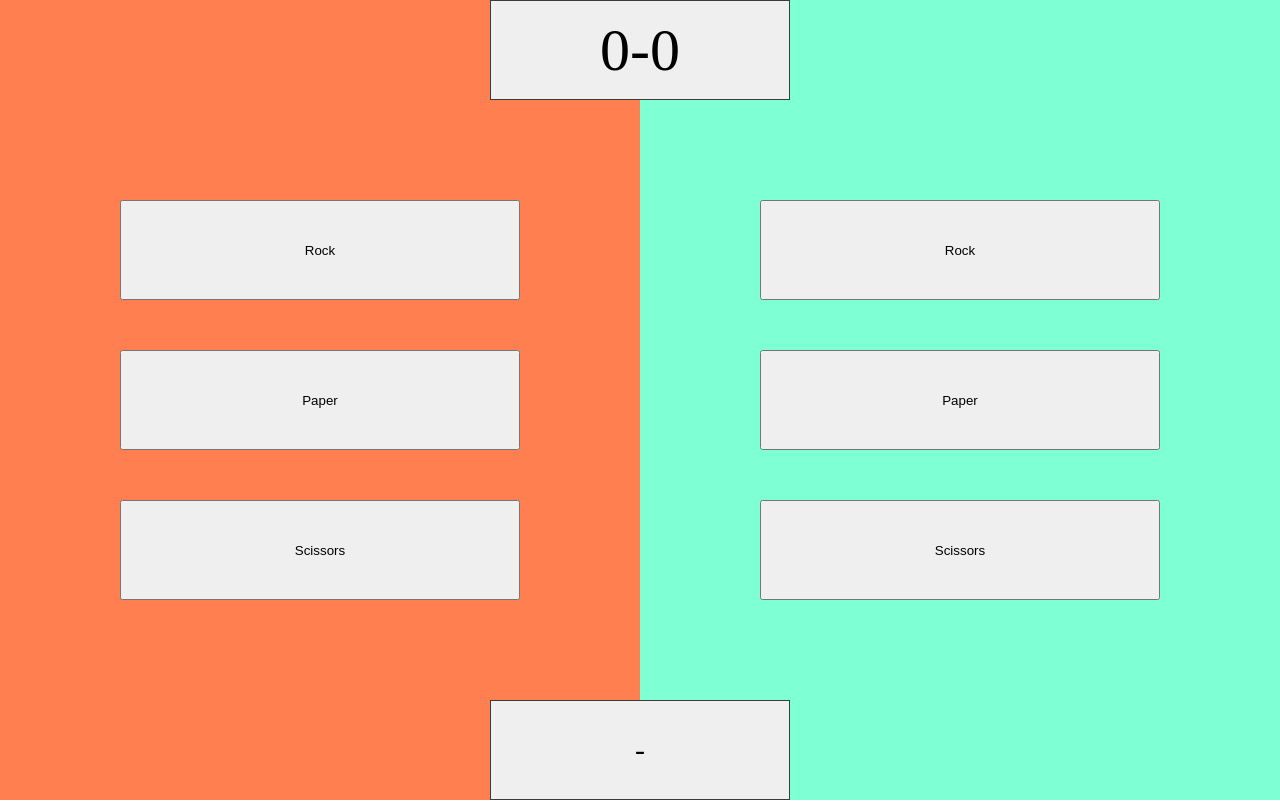
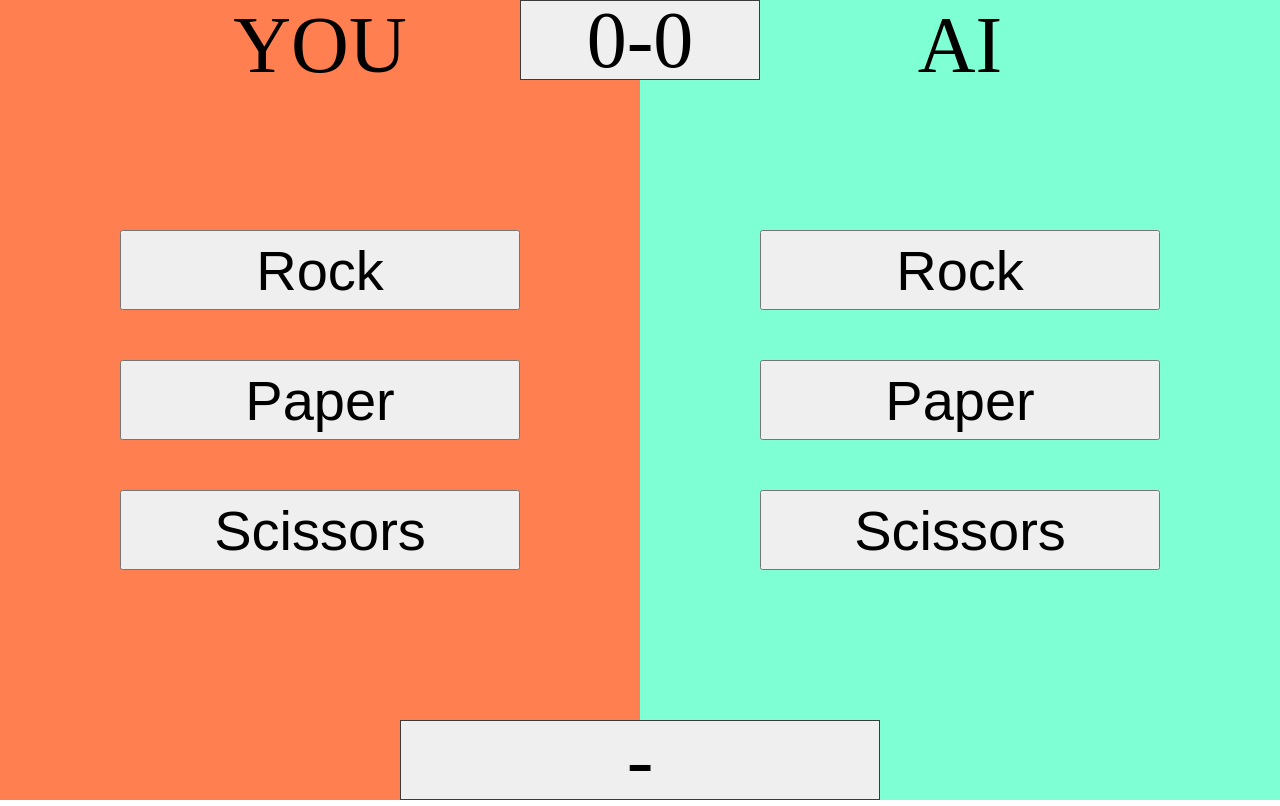
Before and after one commit to photonnn/rock-paper-scissors, a plain HTML site: page index.html in a window 1280 px wide. Drawn offline with Linux system fonts and the light colour scheme.

Commit message:
Design changes

```diff
--- a/index.html
+++ b/index.html
@@ -27,15 +27,26 @@
         </div>
     </div>
 
-    <div id="score-box">
-        <p id="player-score">0</p>
-        <p> - </p>
-        <p id="computer-score">0</p>
-    </div>
-
     <div id="result-box">
         <p>-</p>
     </div>
+
+    <div class="header">
+        <div id="score-box">
+            <p id="player-score">0</p>
+            <p> - </p>
+            <p id="computer-score">0</p>
+        </div>
+
+        <div class="side you">
+            <p>YOU<p>
+        </div>
+
+        <div class="side ai">
+            <p>AI</p>
+        </div>
+    </div>
+
 </body>
 
 </html>
--- a/style.css
+++ b/style.css
@@ -30,8 +30,9 @@ body {
 }
 
 button {
-    width: 400px;
-    height: 100px;
+    width: 50vh;
+    height: 10vh;
+    font-size: 7vh;
 }
 
 #computer {
@@ -43,8 +44,8 @@ button {
 }
 
 #score-box {
-    width: 300px;
-    height: 100px;
+    width: 30vh;
+    height: 10vh;
     position: absolute;
     z-index: 1;
     background-color: rgb(239, 239, 239);
@@ -56,12 +57,12 @@ button {
     display: flex;
     justify-content: center;
     align-items: center;
-    font-size: 60px;
+    font-size: 10vh;
 }
 
 #result-box {
-    width: 300px;
-    height: 100px;
+    width: 60vh;
+    height: 10vh;
     position: absolute;
     z-index: 1;
     background-color: rgb(239, 239, 239);
@@ -75,5 +76,29 @@ button {
     display: flex;
     justify-content: center;
     align-items: center;
-    font-size: 30px;
+    font-size: 10vh;
 }
+
+.side {
+    display: flex;
+    justify-content: center;
+    font-size: 10vh;
+}
+
+.you {
+    flex: 1 1 0;
+}
+
+.ai {
+    flex: 1 1 0;
+}
+
+.header {
+    position: absolute;
+    z-index: 1;
+    display: flex;
+    margin-left: auto;
+    margin-right: auto;
+    left: 0;
+    right: 0;
+}
```
